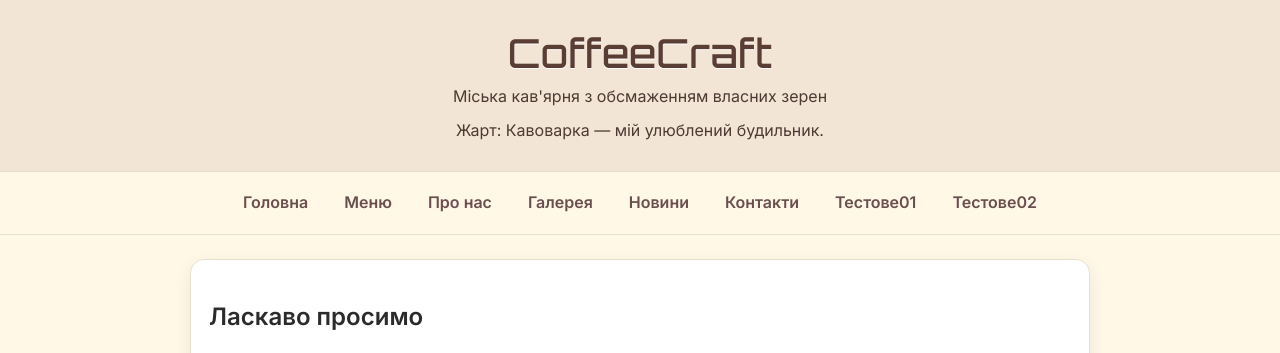
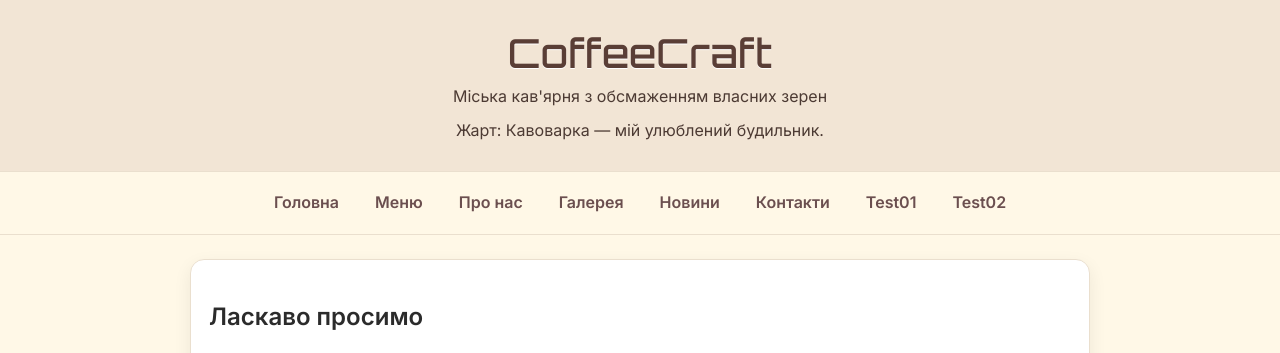
Before and after one commit to kuznetsovd3012/TestSiteForCafe, a plain HTML site: page index.html in a window 1280 px wide. Shown: the top 353 px of the page. Drawn offline with Linux system fonts and the light colour scheme.

Commit message:
Add files via upload

```diff
--- a/index.html
+++ b/index.html
@@ -21,8 +21,8 @@
   <a href="gallery.html">Галерея</a>
   <a href="news.html">Новини</a>
   <a href="contacts.html">Контакти</a>
-  <a href="chartempindex.html">Тестове01</a>
-  <a href="survey.html">Тестове02</a>
+  <a href="chartempindex.html">Test01</a>
+  <a href="survey.html">Test02</a>
 </nav>
 
 <main>
```
